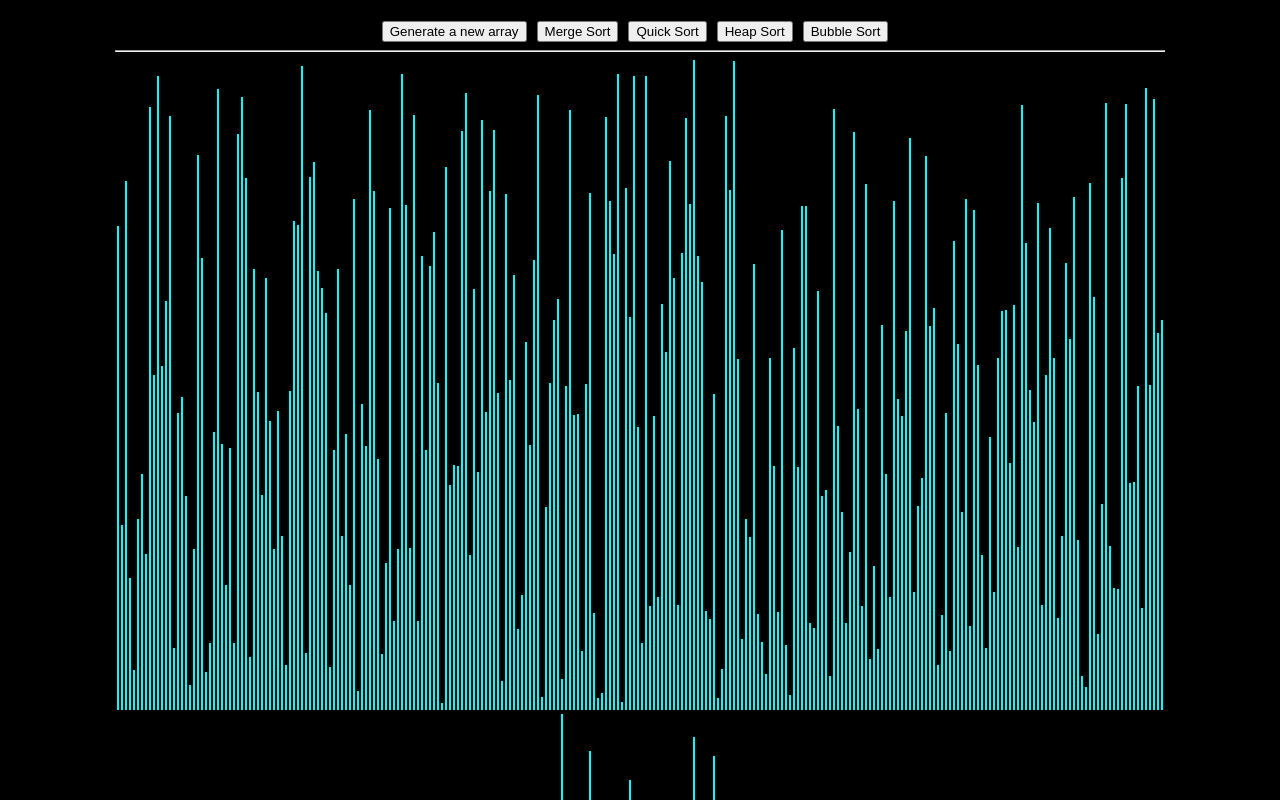
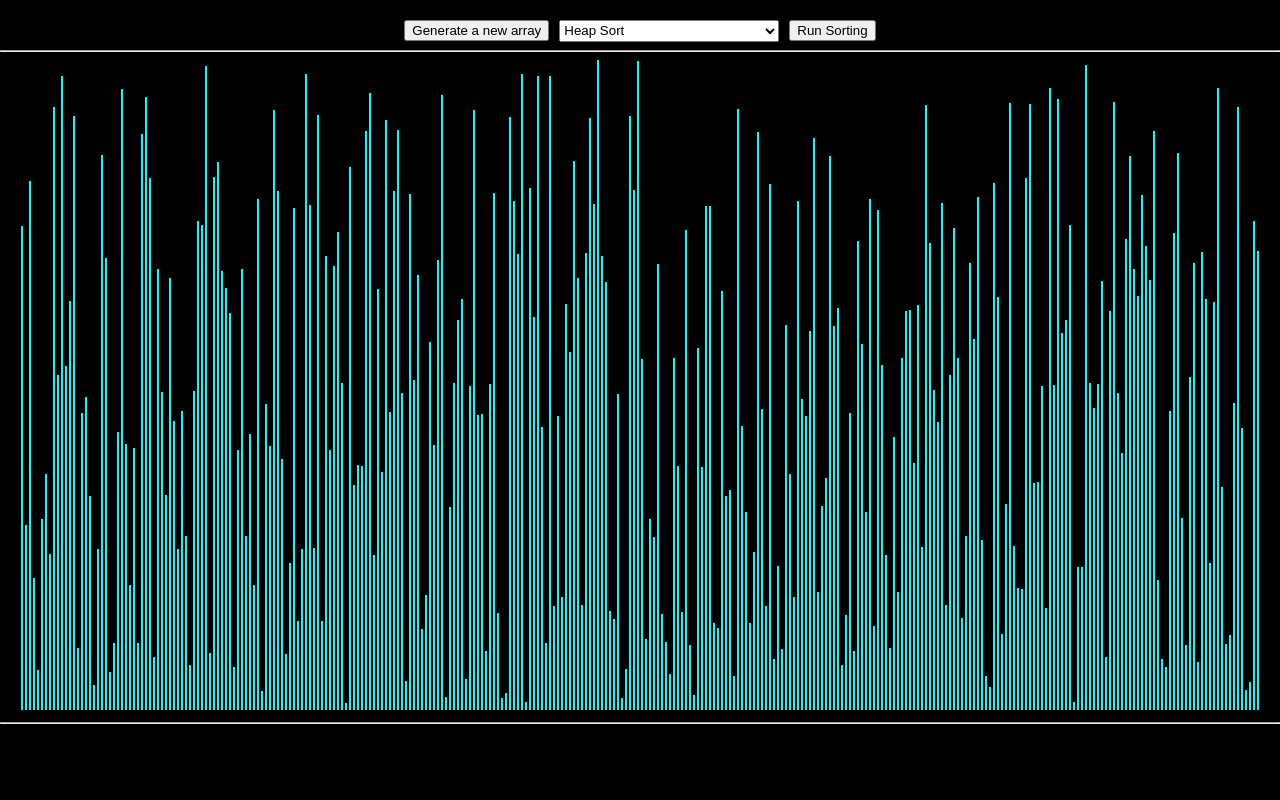
Before and after one commit to AvishKaushik/sorting-visualizer, a React (Create React App) app: page / in a window 1280 px wide. Shown: the top 800 px of the page. Built offline with nearby package versions, Linux system fonts and the light colour scheme.

Commit message:
Sorting Visualizer

```diff
--- /dev/null
+++ b/src/SortingAlgorithms/InsertionSort.js
@@ -0,0 +1,24 @@
+import React from 'react'
+
+function InsertionSorting(array) {
+  const anim=[];
+  let arrlen = array.length;
+  for (let i=1;i<arrlen;i++) {
+    let key=array[i];
+    let j=i-1;
+    while (j>=0 && array[j]>key) {
+        anim.push([i,j]);
+        anim.push([i,j]);
+        anim.push([(j+1),array[j]]);
+        array[j+1] = array[j];
+        j--;
+    }
+    anim.push([i,j+1]);
+    anim.push([i,j+1]);
+    anim.push([(j+1),key]);
+    array[j+1] = key;
+  }
+  return anim;
+}
+
+export default InsertionSorting
--- /dev/null
+++ b/src/SortingAlgorithms/RadixSort.js
@@ -0,0 +1,38 @@
+import React from 'react';
+
+function getMax(arr) {
+    let max = 0;
+    for (let num of arr) {
+        if (max < num.toString().length) {
+            max = num.toString().length
+        }
+    }
+    return max
+}
+
+
+function getPosition(num, place) {
+  return  Math.floor(Math.abs(num)/Math.pow(10,place))% 10
+}
+
+
+function RadixSorting(arr) {
+    const anim = [];
+    const max = getMax(arr);
+    for (let i = 0; i < max; i++) {
+        let buckets = Array.from({ length: 10 }, () => [ ])
+        for (let j = 0; j < arr.length; j++) {
+          anim.push([j]);
+          anim.push([j]);
+          buckets[getPosition(arr[ j ], i)].push(arr[ j ]);
+        }
+        arr = [ ].concat(...buckets);
+        for(let k=0;k<arr.length;++k)
+        {
+          anim.push([k,arr[k]]);
+        }
+    }
+    return anim;
+}
+
+export default RadixSorting;
--- /dev/null
+++ b/src/SortingAlgorithms/SelectionSort.js
@@ -0,0 +1,29 @@
+import React from 'react'
+
+function SelectionSorting(array) {
+  const anim=[];
+  let len = array.length;
+  for (let i = 0; i < len; i++) {
+    let min = i;
+    for (let j = i + 1; j < len; j++) {
+      anim.push([min,j]);
+      anim.push([min,j]);
+      anim.push([min,array[min],j,array[j]]);
+      if (array[min] > array[j])
+      {
+        min = j;
+      }
+    }
+    if (min !== i) {
+      let tmp = array[i];
+      array[i] = array[min];
+      array[min] = tmp;
+    }
+    anim.push([i,min]);
+    anim.push([i,min]);
+    anim.push([i,array[i],min,array[min]]);
+  }
+  return anim;
+}
+
+export default SelectionSorting
--- a/src/SortingVisualizer/SortingVisualizer.css
+++ b/src/SortingVisualizer/SortingVisualizer.css
@@ -3,11 +3,27 @@ body {
 }
 
 button {
+  margin-top: 20px;
+  margin-left: 10px;
   margin-right: 10px;
 }
 
+select {
+  width: 220px;
+  height: 22px;
+}
+
+#sortingChooser {
+  width: 180px;
+  height: 22px;
+}
+
+#operator {
+  margin-top: 20px;
+  align-content: center;
+}
+
 .array-container {
-  position: absolute;
   left: 9%;
   right: 9%;
   top:20px;
--- a/src/SortingVisualizer/SortingVisualizer.jsx
+++ b/src/SortingVisualizer/SortingVisualizer.jsx
@@ -4,6 +4,9 @@ import MergeSorting from '../SortingAlgorithms/MergeSort.js';
 import QuickSorting from '../SortingAlgorithms/QuickSort.js';
 import BubbleSorting from '../SortingAlgorithms/BubbleSort.js';
 import HeapSorting from '../SortingAlgorithms/HeapSort.js';
+import RadixSorting from '../SortingAlgorithms/RadixSort.js';
+import InsertionSorting from '../SortingAlgorithms/InsertionSort.js';
+import SelectionSorting from '../SortingAlgorithms/SelectionSort.js';
 
 
 export default class SortingVisualizer extends React.Component {
@@ -86,6 +89,75 @@ export default class SortingVisualizer extends React.Component {
     }
   }
 
+  radixSort() {
+    const arrlen = this.state.array;
+    const anim = RadixSorting(this.state.array);
+    let fx=0,sx=0;
+    for(let i=0;i<anim.length;i++)
+    {
+      const arrayBar=document.getElementsByClassName('array-bar');
+      if(fx<(this.state.array.length*2))
+      {
+        const [boidx] = anim[i];
+        const boStyle = arrayBar[boidx].style;
+        const color = i % 2 === 0 ? 'red':'cyan';
+        setTimeout(() => {
+          boStyle.backgroundColor = color;
+        }, i*4);
+        fx++;
+      }
+      else if(sx<this.state.array.length)
+      {
+        const [boidx,newHeight] = anim[i];
+        const boStyle = arrayBar[boidx].style;
+        setTimeout(() => {
+          boStyle.height = `${newHeight}px`;
+        }, i*4);
+        sx++;
+      }
+      else {
+        fx=1;
+        sx=0;
+        const [boidx] = anim[i];
+        const boStyle = arrayBar[boidx].style;
+        const color = i % 2 === 0 ? 'red':'cyan';
+        setTimeout(() => {
+          boStyle.backgroundColor = color;
+        }, i*4);
+      }
+    }
+  }
+
+  selectionSort() {
+    const anim = SelectionSorting(this.state.array);
+    for(let i=0;i<anim.length;i++)
+    {
+      const arrayBar=document.getElementsByClassName('array-bar');
+      if(i % 3 !== 2)
+      {
+        const [boidx,bsidx] = anim[i];
+        const boStyle = arrayBar[boidx].style;
+        const bsStyle = arrayBar[bsidx].style;
+        const color = i % 3 === 0 ? 'red':'cyan';
+        setTimeout(() => {
+          boStyle.backgroundColor = color;
+          bsStyle.backgroundColor = color;
+        }, i*2);
+      }
+      else
+      {
+        const [boidx,newHeight,bsidx,newHeight2] = anim[i];
+        const boStyle = arrayBar[boidx].style;
+        const bsStyle = arrayBar[bsidx].style;
+        setTimeout(() => {
+          boStyle.height = `${newHeight}px`;
+          bsStyle.height = `${newHeight2}px`;
+        }, i*2);
+      }
+    }
+  }
+
+
   mergeSort() {
     const anim = MergeSorting(this.state.array);
     for(let i=0;i<anim.length;i++)
@@ -109,6 +181,33 @@ export default class SortingVisualizer extends React.Component {
         setTimeout(() => {
           boStyle.height = `${newHeight}px`;
         }, i*2);
+      }
+    }
+  }
+
+  insertionSort() {
+    const anim = InsertionSorting(this.state.array);
+    for(let i=0;i<anim.length;i++)
+    {
+      const arrayBar=document.getElementsByClassName('array-bar');
+      if(i % 3 !== 2)
+      {
+        const [boidx,bsidx] = anim[i];
+        const boStyle = arrayBar[boidx].style;
+        const bsStyle = arrayBar[bsidx].style;
+        const color = i % 3 === 0 ? 'red':'cyan';
+        setTimeout(() => {
+          boStyle.backgroundColor = color;
+          bsStyle.backgroundColor = color;
+        }, i*0.2);
+      }
+      else
+      {
+        const [boidx,newHeight] = anim[i];
+        const boStyle = arrayBar[boidx].style;
+        setTimeout(() => {
+          boStyle.height = `${newHeight}px`;
+        }, i*0.2);
       }
     }
   }
@@ -142,17 +241,50 @@ export default class SortingVisualizer extends React.Component {
     }
   }
 
+  startSorting() {
+    if(this.refs.sortingType.value == "HeapSort") {
+      this.heapSort();
+    }
+    if(this.refs.sortingType.value == "BubbleSort") {
+      this.bubbleSort();
+    }
+    if(this.refs.sortingType.value == "MergeSort") {
+      this.mergeSort();
+    }
+    if(this.refs.sortingType.value == "QuickSort") {
+      this.quickSort();
+    }
+    if(this.refs.sortingType.value == "InsertionSort") {
+      this.insertionSort();
+    }
+    if(this.refs.sortingType.value == "SelectionSort") {
+      this.selectionSort();
+    }
+    if(this.refs.sortingType.value == "RadixSort") {
+      this.radixSort();
+    }
+  }
+
   render() {
     const {array} = this.state;
 
     return (
+      <div>
+        <div>
+          <button onClick={()=>this.resetArray()}>Generate a new array</button>
+          <select ref="sortingType">
+            <option value="HeapSort">Heap Sort</option>
+            <option value="BubbleSort">Bubble Sort</option>
+            <option value="MergeSort">Merge Sort</option>
+            <option value="QuickSort">Quick Sort</option>
+            <option value="InsertionSort">Insertion Sort</option>
+            <option value="SelectionSort">Selection Sort</option>
+            <option value="RadixSort">Radix Sort</option>
+          </select>
+          <button onClick={()=>this.startSorting()}>Run Sorting</button>
+          <hr></hr>
+        </div>
         <div className="array-container">
-        <button onClick={()=>this.resetArray()}>Generate a new array</button>
-        <button onClick={()=>this.mergeSort()}>Merge Sort</button>
-        <button onClick={()=>this.quickSort()}>Quick Sort</button>
-        <button onClick={()=>this.heapSort()}>Heap Sort</button>
-        <button onClick={()=>this.bubbleSort()}>Bubble Sort</button>
-        <hr></hr>
           {array.map((value, idx) => (
             <div
               className="array-bar"
@@ -161,6 +293,7 @@ export default class SortingVisualizer extends React.Component {
             ))}
           <hr></hr>
         </div>
+      </div>
       );
     }
 }
```
Also changed, not shown: package.json (+5 -2 lines), 1 other file (tests, documents, lock files or other folders). Lines whose indentation alone changed are shown as unchanged.
